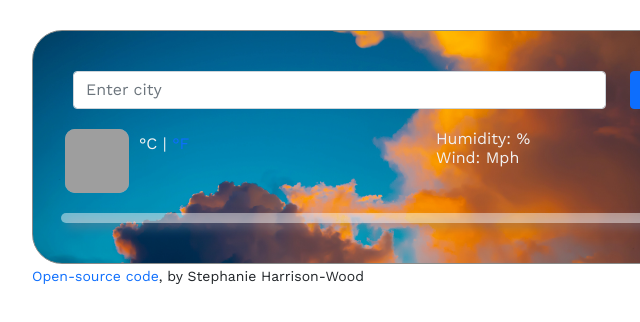
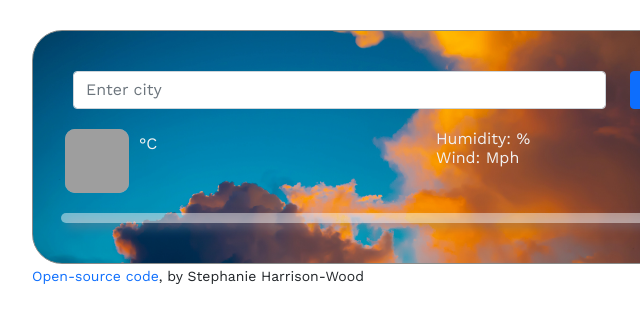
Before and after one commit to StephHarrison-Wood/weather-app, a plain HTML site: page index.html in a window 1280 px wide. Shown: the full height of the page, 208-848 px from the left. Drawn offline with nearby package versions, Linux system fonts and the light colour scheme; no server answers; grey boxes are pictures that could not be loaded.

Commit message:
removed Farenheit

```diff
--- a/index.html
+++ b/index.html
@@ -60,7 +60,7 @@
                 />
                 <div class="float-left">
                   <strong id="temperature"></strong
-                  ><span class="units"> °C | <a href="#">°F</a></span>
+                  ><span class="units"> °C
                 </div>
               </div>
             </div>
```
Also changed, not shown: images/umbrellas.jpeg (added), 1 other file.
